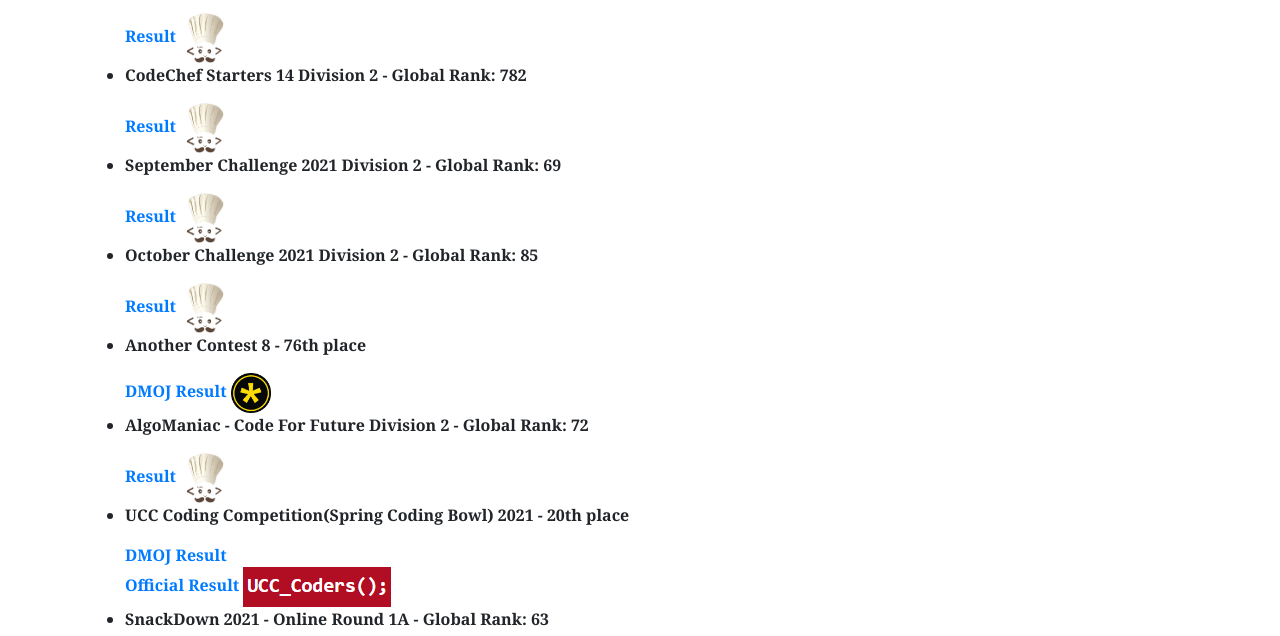
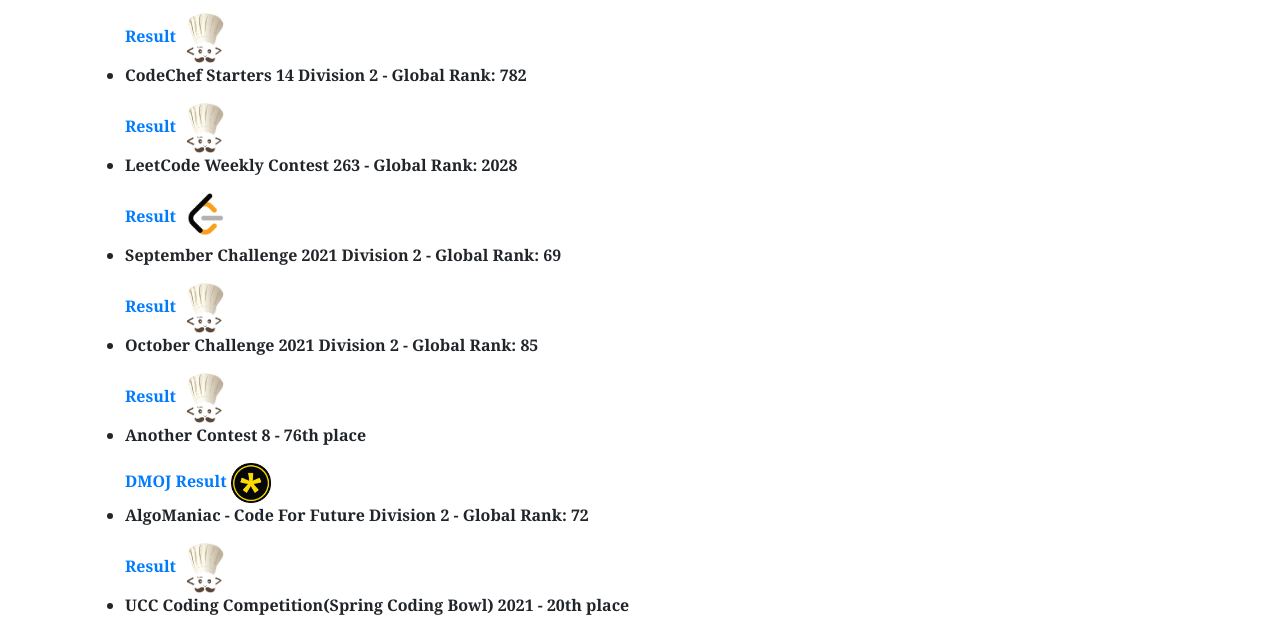
Before and after one commit to TommyPang/PersonalWebsite, a plain HTML site: page contests.html in a window 1280 px wide. Shown: the part 143-779 px from the top of the page. Drawn offline with nearby package versions, Linux system fonts and the light colour scheme.

Commit message:
update contest

```diff
--- a/contests.html
+++ b/contests.html
@@ -38,6 +38,12 @@
                     <p>CodeChef Starters 14 Division 2 - Global Rank: 782</p>
                     <a href="https://www.codechef.com/rankings/START14B?order=asc&search=saoge&sortBy=rank">Result</a>
                     <img src="static/images/codechef.png" width="50" height="50">
+                </li>
+
+                <li>
+                    <p>LeetCode Weekly Contest 263 - Global Rank: 2028</p>
+                    <a href="https://leetcode.com/contest/weekly-contest-263/ranking">Result</a>
+                    <img src="static/images/leetcode.png" width="50" height="50">
                 </li>
 
                 <li>
```
Also changed, not shown: static/images/leetcode.png (added).
